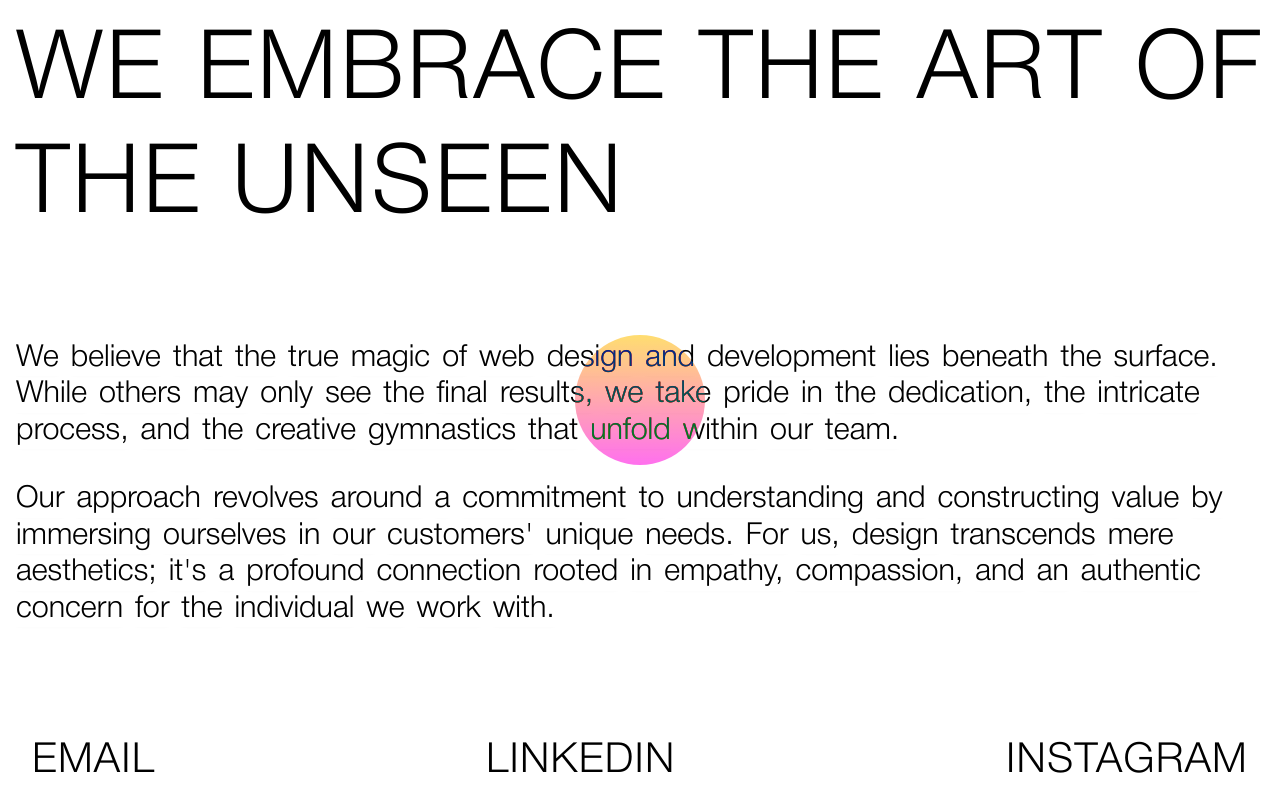
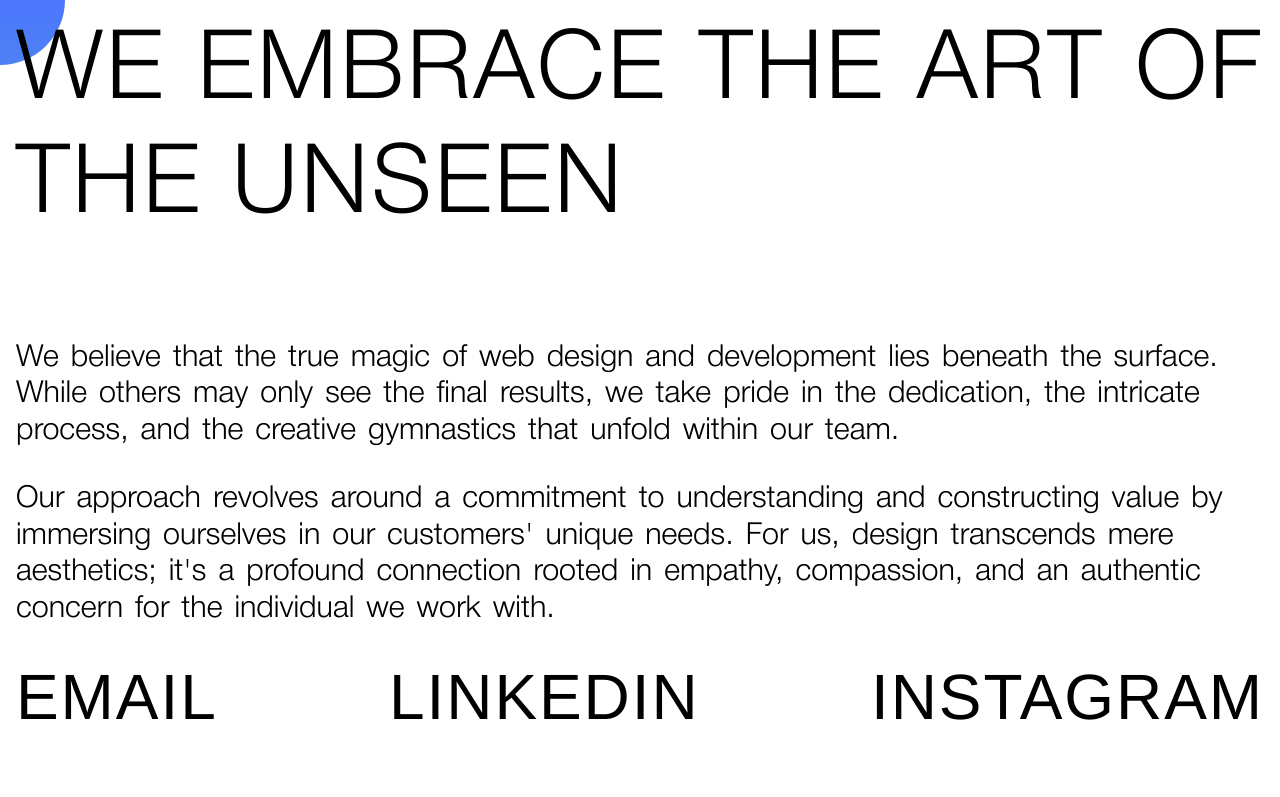
Before and after one commit to IBjelica/ibjelica.github.io, a React (Vite) app: page / in a window 1280 px wide. Shown: the part 800-1597 px from the top of the page. Built offline with nearby package versions, Linux system fonts and the light colour scheme.

Commit message:
No magnetic effect version

```diff
--- /dev/null
+++ b/src/assets/About.scss
@@ -0,0 +1,75 @@
+@import "./Variables";
+
+.about-section {
+    position: relative;
+    width: 100%;
+    min-height: 100lvh;
+
+    scroll-snap-align: start;
+
+    color: $primary-clr;
+
+    background-color: $text-clr;
+
+    .about {
+        width: 100%;
+        position: relative;
+        padding: $page-padding;
+
+        &.body {
+            position: relative;
+            font-family: "Helvetica Neue";
+        }
+
+        &.mask {
+            position: absolute;
+            inset: 0;
+
+            mask-image: url('../assets/images/mask.svg');
+            mask-repeat: no-repeat;
+            mask-position: 50%;
+
+            background-color: $text-clr;
+
+            pointer-events: none;
+
+            z-index: 1;
+
+            &::after {
+                content: '';
+                position: absolute;
+                inset: 0;
+                width: 100%;
+                height: 100%;
+
+                background: hsla($from-h, $from-s, $from-l, $o);
+                background: -moz-linear-gradient(360deg, hsla($from-h, $from-s, $from-l, $o) 0%, hsla($to-h, $to-s, $to-l, $o) 100%);
+                background: -webkit-linear-gradient(360deg, hsla($from-h, $from-s, $from-l, $o) 0%, hsla($to-h, $to-s, $to-l, $o) 100%);
+                background: linear-gradient(360deg, hsla($from-h, $from-s, $from-l, $o) 0%, hsla($to-h, $to-s, $to-l, $o) 100%);
+
+                mix-blend-mode: darken;
+            }
+        }
+
+        .title {
+            margin-bottom: 6rem;
+
+            font-size: clamp(4rem, 10vw + 1rem, 6rem);
+
+            line-height: 114px;
+            letter-spacing: 0.03em;
+            text-align: justify;
+            text-transform: uppercase;
+            text-transform: uppercase;
+
+            color: #000000;
+        }
+
+        p {
+            font-size: 1.9rem;
+            text-align: justify;
+
+            margin-bottom: 2rem;
+        }
+    }
+}
--- a/src/assets/Socials.scss
+++ b/src/assets/Socials.scss
@@ -1,53 +1,30 @@
 @import "../assets/Variables";
 
+.mask {
+    .socials__link {
+        font-family: 'Rabbithole' !important;
+    }
+}
+
 .socials {
-    display: flex;
-    justify-content: space-between;
     width: 100%;
-    padding: 4rem $page-padding;
+    position: relative;
 
-    color: $primary-clr;
+    .socials-section {
+        display: flex;
+        justify-content: space-between;
+        align-items: center;
+        width: 100%;
 
-    background-color: $text-clr;
+        .socials__link {
+            font-family: 'Helvetica Neue';
+            font-weight: 300;
+            font-size: 64px;
+            line-height: 76px;
+            letter-spacing: 0.03em;
+            text-transform: uppercase;
 
-    &__link {
-        display: flex;
-        justify-content: center;
-        align-items: center;
-
-        &__content {
-            display: flex;
-            justify-content: center;
-            align-items: center;
-            position: relative;
-            width: 100%;
-            height: 40%;
-
-            span {
-                font-size: clamp(2rem, 1rem + 2vw, 4rem);
-                line-height: 76px;
-                letter-spacing: 0.03em;
-                text-transform: uppercase;
-
-                color: #000000;
-            }
-
-            .bounds {
-                position: absolute;
-                width: 100%;
-                height: 100%;
-                left: 0;
-                top: 0;
-
-                &:hover {
-                    width: 200%;
-                    height: 700%;
-                    left: 50%;
-                    top: 50%;
-
-                    transform: translate(-50%, -50%);
-                }
-            }
+            color: #000000;
         }
     }
 }
--- a/src/components/Socials.jsx
+++ b/src/components/Socials.jsx
@@ -1,8 +1,9 @@
-import { forwardRef } from 'react';
-import Magnetic from '../components/magnetic'
+import { useState, useEffect, forwardRef } from 'react';
+import { motion } from 'framer-motion';
 import '../assets/Socials.scss';
 
-const Socials = (props, ref) => {
+const Socials = (props) => {
+    const { isHovered, setIsHovered } = props
     const links = [
         { text: 'Email', href: 'emailto:contact@igorbelica.com' },
         { text: 'LinkedIn', href: 'https://linkedin.com'},
@@ -12,25 +13,26 @@ const Socials = (props, ref) => {
     return (
         <div className='socials'>
 
+            <div className="socials-section">
                 {
                     links.map((link, i) => {
                         return (
-                        <Magnetic key={i} className="socials__link">
-                            <div className="socials__link__content">
                             <a
-                                    ref={ (el) => { return ref.current[i] = el } }
-                                    className="bounds"
+                                key={i}
+                                className="socials__link"
                                 href={link.href}
-                                ></a>
-                                <span >{link.text}</span>
-                            </div>
-                        </Magnetic>
+                                onMouseEnter={() => setIsHovered(true)}
+                                onMouseLeave={() => setIsHovered(false)}
+                            >
+                                {link.text}
+                            </a>
                         )
                     })
                 }
+            </div>
 
         </div>
     )
 }
 
-export default forwardRef(Socials);
+export default Socials;
--- /dev/null
+++ b/src/components/sections/About.jsx
@@ -0,0 +1,76 @@
+import { useState, useEffect, useRef } from 'react';
+import { motion } from 'framer-motion';
+import Paragraph from '../Paragraph';
+import '../../assets/About.scss';
+import Socials from '../Socials';
+
+const paragraph1 = "We believe that the true magic of web design and development lies beneath the surface. While others may only see the final results, we take pride in the dedication, the intricate process, and the creative gymnastics that unfold within our team."
+const paragraph2 = "Our approach revolves around a commitment to understanding and constructing value by immersing ourselves in our customers' unique needs. For us, design transcends mere aesthetics; it's a profound connection rooted in empathy, compassion, and an authentic concern for the individual we work with."
+
+const About = () => {
+    const ref = useRef(null)
+    const [ sectionTop, setSectionTop ] = useState(0)
+    const [ mousePosition, setMousePosition ] = useState({x: 0, y: 0})
+    const [ isHovered, setIsHovered ] = useState(false)
+    const size = isHovered ? 230 : 130
+
+    const handleMouseMove = (e) => {
+        setMousePosition({x: e.clientX, y: e.clientY})
+    }
+
+    useEffect(() => {
+        window.addEventListener('mousemove', handleMouseMove)
+        return () => {
+            window.removeEventListener('mousemove', handleMouseMove)
+        }
+    })
+
+    useEffect(() => {
+        window.addEventListener('scroll', () => {
+            setSectionTop( ref.current.getBoundingClientRect().top )
+        })
+    }, [])
+
+    return (
+        <div
+            ref={ref}
+            className="about-section"
+        >
+            <motion.div
+                className="about mask"
+                animate={{
+                    WebkitMaskSize: `${size}px`,
+                    WebkitMaskPosition: `${mousePosition.x - size/2}px ${mousePosition.y - size/2 - sectionTop}px`,
+                }}
+                transition={{type: "tween", ease: "backOut"}}
+            >
+                <h1 className="title">
+                    we embrace the art of the unseen
+                </h1>
+
+                <Paragraph text={paragraph1} start="0.85" end="0.70" />
+
+                <Paragraph text={paragraph2} start="0.8" end="0.65" />
+
+                <Socials isHovered={isHovered} setIsHovered={setIsHovered} />
+            </motion.div>
+
+            <div className="about body">
+                <h1 className="title">
+                    we embrace the art of the unseen
+                </h1>
+
+                <Paragraph text={paragraph1} start="0.85" end="0.70" />
+
+                <Paragraph text={paragraph2} start="0.8" end="0.65" />
+
+                <Socials isHovered={isHovered} setIsHovered={setIsHovered} />
+            </div>
+        </div>
+    )
+}
+
+export default About;
+
+// TODO: width of socials words
+// TODO: snap scroll bug on chrome
--- a/src/components/sections/Contact.jsx
+++ b/src/components/sections/Contact.jsx
@@ -2,6 +2,7 @@ import { useRef, useEffect, useState } from "react";
 import { useTransform, motion, useScroll, animate, useSpring } from "framer-motion";
 import Paragraph from "../Paragraph";
 import '../../assets/Contact.scss';
+import '../../assets/Socials.scss';
 
 const paragraph1 = "We believe that the true magic of web design and development lies beneath the surface. While others may only see the final results, we take pride in the dedication, the intricate process, and the creative gymnastics that unfold within our team."
 const paragraph2 = "Our approach revolves around a commitment to understanding and constructing value by immersing ourselves in our customers' unique needs. For us, design transcends mere aesthetics; it's a profound connection rooted in empathy, compassion, and an authentic concern for the individual we work with."
@@ -15,23 +16,63 @@ const Contact = ({children}) => {
   // const top = scrollY
   // console.log(scrollY.get())
 
+  const links = [
+      { text: 'Email', href: 'emailto:contact@igorbelica.com' },
+      { text: 'LinkedIn', href: 'https://linkedin.com'},
+      { text: 'Instagram', href: 'https://instagram.com' }
+  ]
+
+  const [ mousePosition, setMousePosition ] = useState({x: 0, y: 0})
+  const [ isHovered, setIsHovered ] = useState(false)
+  const size = isHovered ? 300 : 130
+
+  const handleMouseMove = (e) => {
+      setMousePosition({x: e.clientX, y: e.clientY})
+  }
+
+  useEffect(() => {
+      window.addEventListener('mousemove', handleMouseMove)
+      return () => {
+          window.removeEventListener('mousemove', handleMouseMove)
+      }
+  })
+
 
   return (
-    <motion.div
-      ref={targetRef}
-      className="contact-section"
-      style={{y: top}}
-      transition={{type: "inertia", stiffness: 10}}
-    >
+      <motion.div
+          className="contact-section mask"
+          animate={{
+              WebkitMaskSize: `${size}px`,
+              WebkitMaskPosition: `${mousePosition.x - size/2}px ${mousePosition.y - size/2}px`,
+          }}
+          transition={{type: "tween", ease: "backOut"}}
+      >
         <h1 className="title">
-            we EMBRACE the ART of the UNSEEN
+            we embrace the art of the unseen
         </h1>
 
         <Paragraph text={paragraph1} start="0.85" end="0.70" />
 
         <Paragraph text={paragraph2} start="0.8" end="0.6" />
 
-        {children}
+
+        <div className='socials'>
+            <div className="socials-section mask">
+                {
+                    links.map((link, i) => {
+                        return (
+                            <a
+                                key={i}
+                                className="socials__link"
+                                href={link.href}
+                            >
+                                {link.text}
+                            </a>
+                        )
+                    })
+                }
+            </div>
+        </div>
     </motion.div>
   );
 }
--- a/src/pages/Home.jsx
+++ b/src/pages/Home.jsx
@@ -1,10 +1,11 @@
 import { useRef } from "react";
 import Hero from "../components/sections/Hero";
-import Contact from "../components/sections/Contact";
-import Socials from "../components/Socials";
-import Overlay from "../components/Overlay";
-import Trailer from "../components/Trailer";
-import HoveredContextProvider from "../components/contexts/HoveredContext";
+import About from "../components/sections/About";
+// import Contact from "../components/sections/Contact";
+// import Socials from "../components/Socials";
+// import Overlay from "../components/Overlay";
+// import Trailer from "../components/Trailer";
+// import HoveredContextProvider from "../components/contexts/HoveredContext";
 
 const Home = () => {
     const stickyElements = useRef([])
@@ -14,12 +15,7 @@ const Home = () => {
         <>
             <Hero />
 
-            <Contact circleElement={circleElement} >
-                <Socials ref={stickyElements} />
-            </Contact>
-
-            <Trailer stickyElements={stickyElements} />
-
+            <About />
         </>
     )
 }
```
Also changed, not shown: src/components/sections/Hero.jsx (+1 -11 lines). Lines whose indentation alone changed are shown as unchanged.
